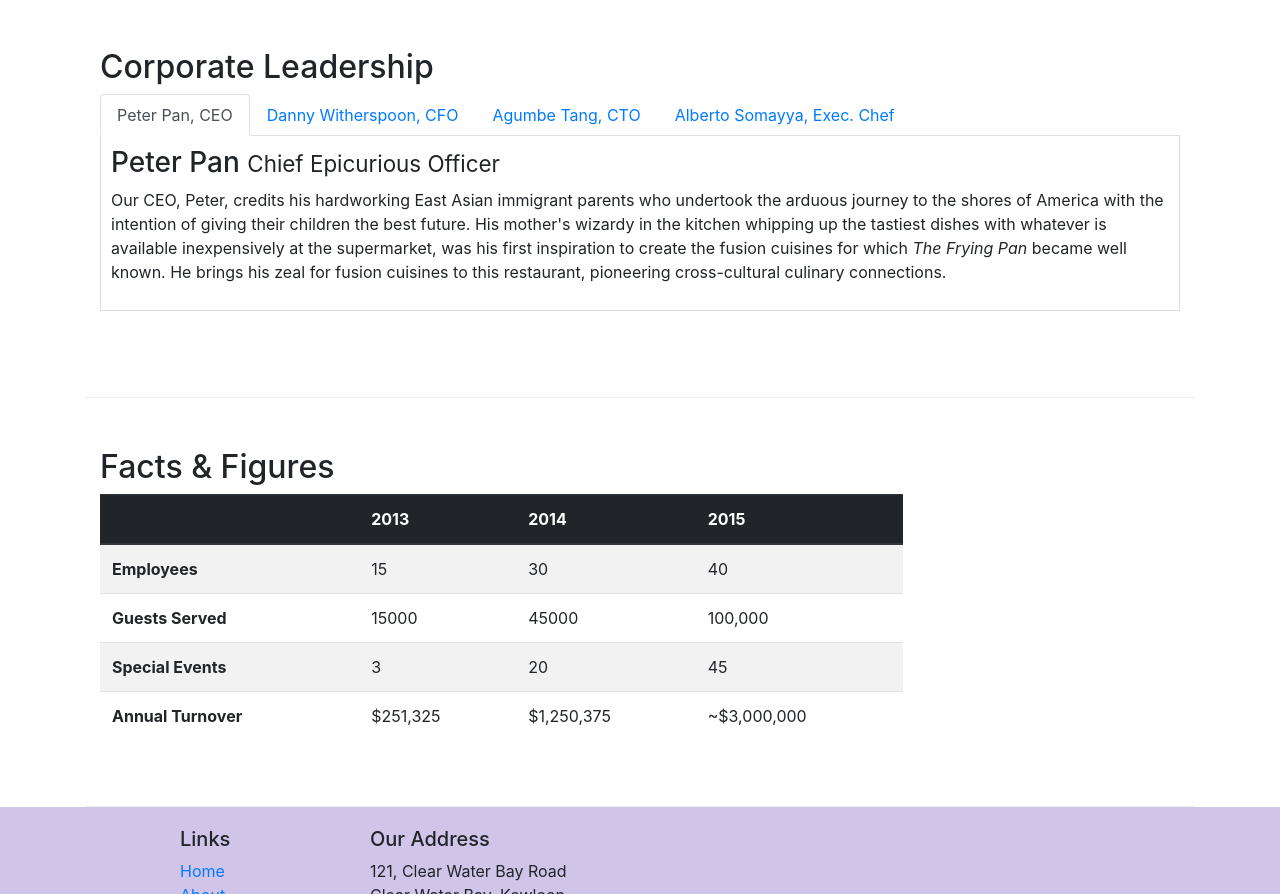
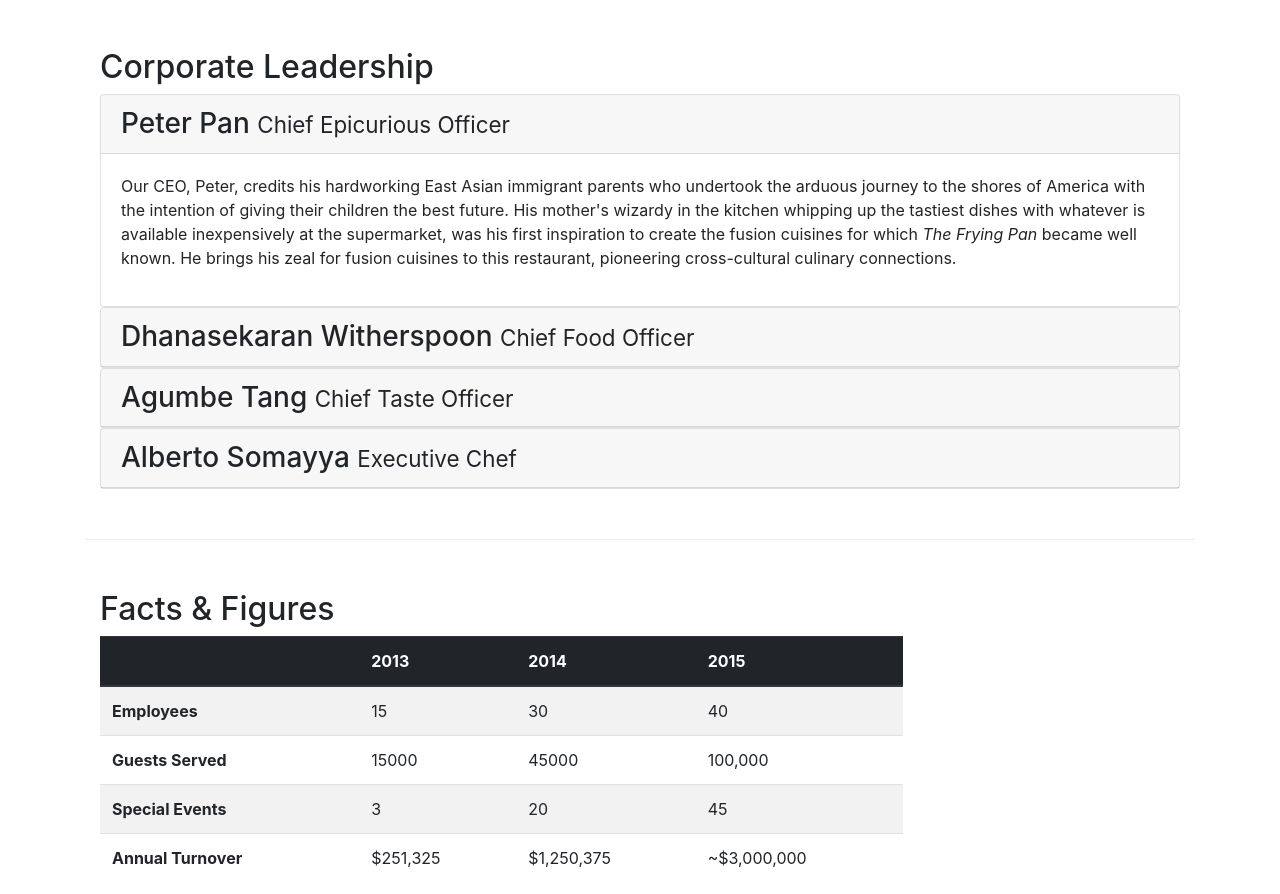
Before and after one commit to Mehak-Goyal/confusion, a website: page aboutus.html in a window 1280 px wide. Shown: the part 873-1767 px from the top of the page. Drawn offline with nearby package versions, Linux system fonts and the light colour scheme.

Commit message:
Accordion

```diff
--- a/aboutus.html
+++ b/aboutus.html
@@ -154,7 +154,7 @@
         <div class="col-12">
           <h2>Corporate Leadership</h2>
 
-          <ul class="nav nav-tabs">
+          <!-- <ul class="nav nav-tabs">
             <li class="nav-item">
               <a
                 class="nav-link active"
@@ -179,62 +179,117 @@
                 >Alberto Somayya, Exec. Chef</a
               >
             </li>
-          </ul>
-          <div class="tab-content">
-            <div role="tabpanel" class="tab-pane fade show active" id="peter">
-              <h3>Peter Pan <small>Chief Epicurious Officer</small></h3>
+          </ul> -->
+          <div class="accordion">
+            <div class="card">
+              <div class="card-header" role="tab" id="peterhead">
+                <h3 class="mb-0">
+                  <a data-toggle="collapse" data-target="#peter"
+                    >Peter Pan <small>Chief Epicurious Officer</small></a
+                  >
+                </h3>
+              </div>
+              <div
+                role="tabpanel"
+                class="collapse show"
+                data-parent="#accordion"
+                id="peter"
+              >
+                <div class="card-body">
                   <p class="d-none d-sm-block">
                     Our CEO, Peter, credits his hardworking East Asian immigrant
                     parents who undertook the arduous journey to the shores of
                     America with the intention of giving their children the best
                     future. His mother's wizardy in the kitchen whipping up the
-                tastiest dishes with whatever is available inexpensively at the
-                supermarket, was his first inspiration to create the fusion
-                cuisines for which
-                <em>The Frying Pan</em> became well known. He brings his zeal
-                for fusion cuisines to this restaurant, pioneering
+                    tastiest dishes with whatever is available inexpensively at
+                    the supermarket, was his first inspiration to create the
+                    fusion cuisines for which
+                    <em>The Frying Pan</em> became well known. He brings his
+                    zeal for fusion cuisines to this restaurant, pioneering
                     cross-cultural culinary connections.
                   </p>
                 </div>
-            <div role="tabpanel" class="tab-pane fade" id="danny">
-              <h3>
+              </div>
+            </div>
+            <div class="card">
+              <div class="card-header" role="tab" id="dannyhead">
+                <h3 class="mb-0">
+                  <a
+                    class="collapsed"
+                    data-toggle="collapse"
+                    data-target="#danny"
+                  >
                     Dhanasekaran Witherspoon <small>Chief Food Officer</small>
+                  </a>
                 </h3>
+              </div>
+              <div class="collapse" id="danny" data-parent="#accordion">
+                <div class="card-body">
                   <p class="d-none d-sm-block">
                     Our CFO, Danny, as he is affectionately referred to by his
-                colleagues, comes from a long established family tradition in
-                farming and produce. His experiences growing up on a farm in the
-                Australian outback gave him great appreciation for varieties of
-                food sources. As he puts it in his own words,
+                    colleagues, comes from a long established family tradition
+                    in farming and produce. His experiences growing up on a farm
+                    in the Australian outback gave him great appreciation for
+                    varieties of food sources. As he puts it in his own words,
                     <em
                       >Everything that runs, wins, and everything that stays,
                       pays!</em
                     >
                   </p>
                 </div>
-            <div role="tabpanel" class="tab-pane fade" id="agumbe">
-              <h3>Agumbe Tang <small>Chief Taste Officer</small></h3>
+              </div>
+            </div>
+            <div class="card">
+              <div class="card-header" role="tab" id="agumbehead">
+                <h3 class="mb-0">
+                  <a
+                    class="collapsed"
+                    data-toggle="collapse"
+                    data-target="#agumbe"
+                  >
+                    Agumbe Tang <small>Chief Taste Officer</small>
+                  </a>
+                </h3>
+              </div>
+              <div class="collapse" id="agumbe" data-parent="#accordion">
+                <div class="card-body">
                   <p class="d-none d-sm-block">
-                Blessed with the most discerning gustatory sense, Agumbe, our
-                CTO, personally ensures that every dish that we serve meets his
-                exacting tastes. Our chefs dread the tongue lashing that ensues
-                if their dish does not meet his exacting standards. He lives by
-                his motto,
+                    Blessed with the most discerning gustatory sense, Agumbe,
+                    our CTO, personally ensures that every dish that we serve
+                    meets his exacting tastes. Our chefs dread the tongue
+                    lashing that ensues if their dish does not meet his exacting
+                    standards. He lives by his motto,
                     <em>You click only if you survive my lick.</em>
                   </p>
                 </div>
-            <div role="tabpanel" class="tab-pane fade" id="alberto">
-              <h3>Alberto Somayya <small>Executive Chef</small></h3>
+              </div>
+            </div>
+            <div class="card">
+              <div class="card-header" role="tab" id="albertohead">
+                <h3 class="mb-0">
+                  <a
+                    class="collapsed"
+                    data-toggle="collapse"
+                    data-target="#alberto"
+                  >
+                    Alberto Somayya <small>Executive Chef</small>
+                  </a>
+                </h3>
+              </div>
+              <div class="collapse" id="alberto" data-parent="#accordion">
+                <div class="card-body">
                   <p class="d-none d-sm-block">
-                Award winning three-star Michelin chef with wide International
-                experience having worked closely with whos-who in the culinary
-                world, he specializes in creating mouthwatering Indo-Italian
-                fusion experiences. He says,
+                    Award winning three-star Michelin chef with wide
+                    International experience having worked closely with whos-who
+                    in the culinary world, he specializes in creating
+                    mouthwatering Indo-Italian fusion experiences. He says,
                     <em
-                  >Put together the cuisines from the two craziest cultures, and
-                  you get a winning hit! Amma Mia!</em
+                      >Put together the cuisines from the two craziest cultures,
+                      and you get a winning hit! Amma Mia!</em
                     >
                   </p>
+                </div>
+              </div>
             </div>
           </div>
         </div>
```
Lines whose indentation alone changed are shown as unchanged.
